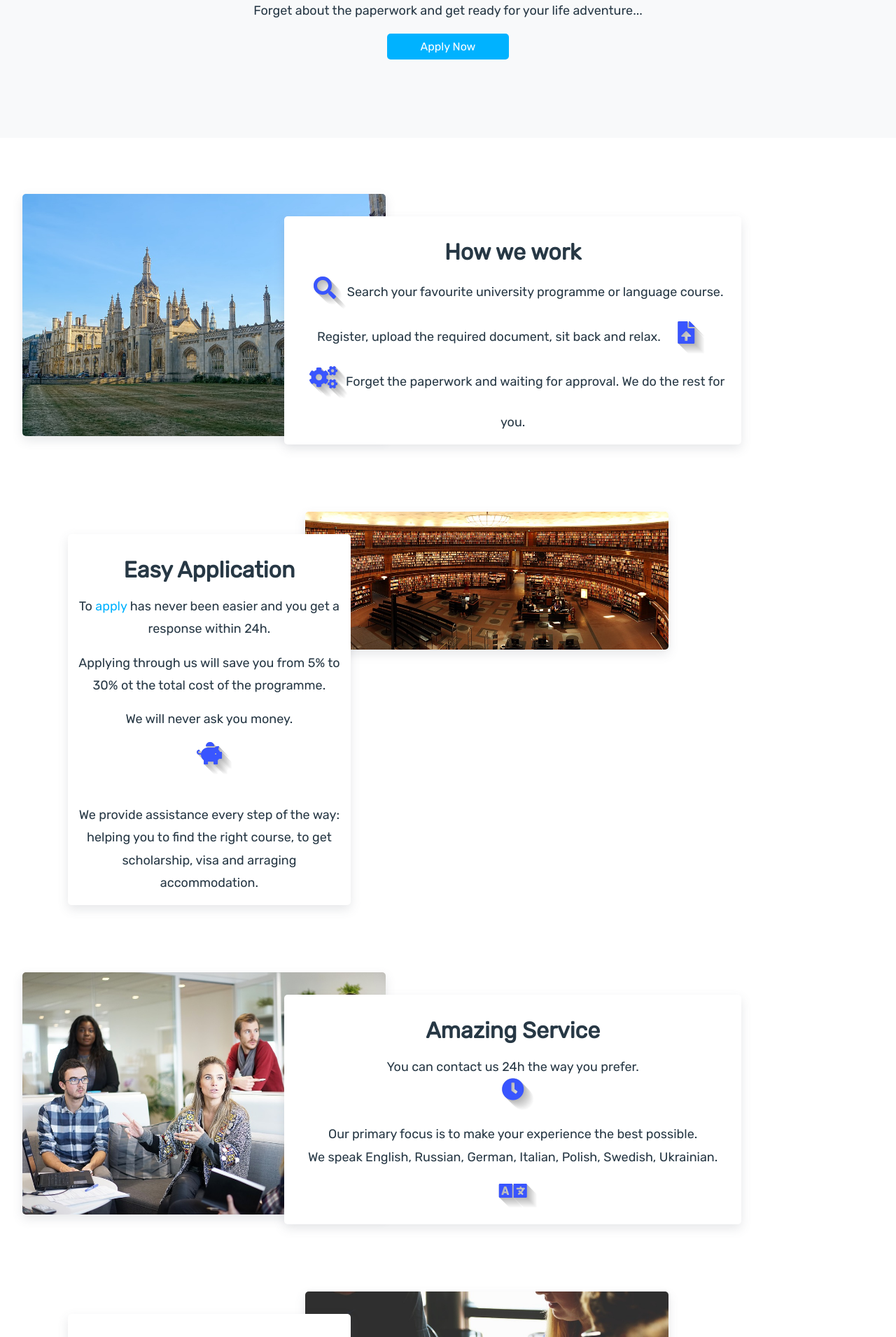
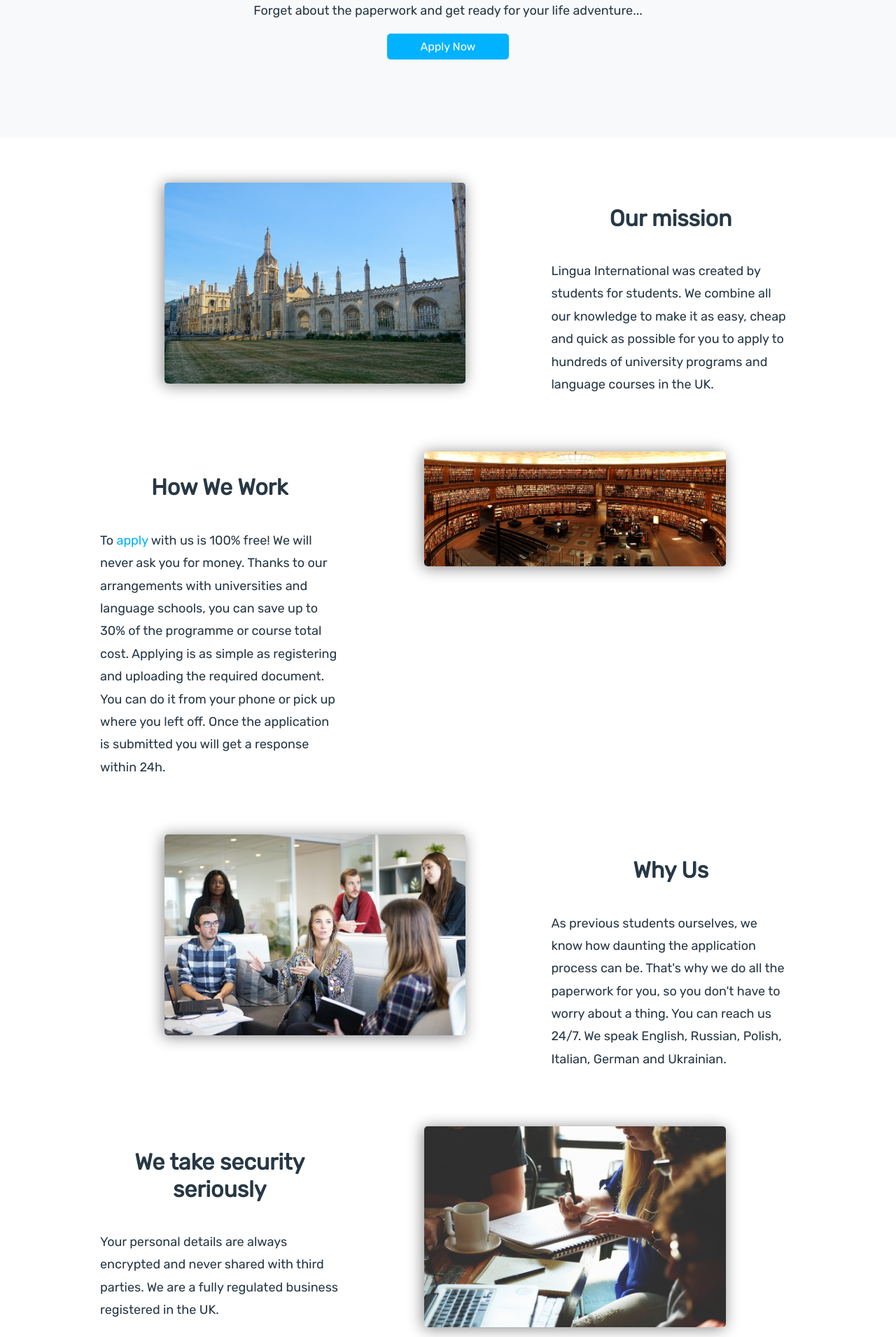
Before and after one commit to KristiKo/Lingua, a Django app: page / in a window 1280 px wide. Shown: the part 1127-3037 px from the top of the page at 70% size. Run offline with Django 3.2, Linux system fonts and the light colour scheme; some libraries are stand-ins or nearby versions.

Commit message:
changed central section

```diff
--- a/lingua/static/css/style.css
+++ b/lingua/static/css/style.css
@@ -559,28 +559,29 @@ ul > a:hover {
   }
 /* Center container */
 .lingua-center{
-    padding: 2rem;
-}
-.img-fluid{
+    margin: 4rem auto;
+    width: 80%;
+}
+.lingua-fluid{
+    display: block;
+    margin: 0 auto;
     border-radius: 5px;
-    box-shadow: 0 6px 15px 0 rgba( 85, 92, 107, .15 );
-}
-.overlap-left, .overlap-right{
-    background-color: white;
-    border-radius: 5px;
-    box-shadow: 0 6px 15px 0 rgba( 85, 92, 107, .15 );
-}
-.overlap-left{
-    margin: 2rem -10rem;
-}
-.overlap-right{
-    margin: 2rem -5rem 2rem 5rem;
-    z-index: 99;
-    max-width: 30%;
-}
-@media screen and (max-width:1000px){
-    .overlap-left, .overlap-right{
-        margin: 0;
+    max-width: 70%;
+    -webkit-box-shadow: -2px 2px 21px 0px rgba(133,133,133,1);
+    -moz-box-shadow: -2px 2px 21px 0px rgba(133,133,133,1);
+    box-shadow: -2px 2px 21px 0px rgba(133,133,133,1);
+}
+.reduced{
+    max-width: 60%;
+}
+.lingua-text-center p {
+    text-align: left;
+}
+@media only screen and (max-width: 1024px){
+    .lingua-center{
+        width: 100%;
+    }
+    .lingua-fluid, .reduced{
         max-width: 100%;
     }
 }
@@ -1581,8 +1582,6 @@ a:focus,a:hover,a{
     #wrapper.toggled-2 #sidebar-wrapper:hover {
         width: 250px;
     }
-
-
     #page-content-wrapper {
         padding: 20px;
         position: relative;
--- a/lingua/templates/lingua_templates/inc/center.html
+++ b/lingua/templates/lingua_templates/inc/center.html
@@ -1,71 +1,57 @@
 {% load staticfiles %}
-<section class="my-5">
-      <div class="row lingua-center linguaFade">
-        <div class="col-lg-5">
-        <div class="overlay rounded z-depth-2 mb-lg-0 mb-4">
-          <img class="img-fluid" src="{%static 'assets/cambridge.jpg' %}" alt="university application" title="visa uk">
-          <a>
-            <div class="mask rgba-white-slight"></div>
-          </a>
-        </div>
-      </div>
-      <div class="col-lg-6 overlap-left">
-        <h2 class="font-weight-bold mb-3"><strong>How we work</strong></h2>
-        <p><i class="fas fa-search lingua-icon-dark"></i>Search your favourite university programme or language course.</br>
-          Register, upload the required document, sit back and relax. <i class="fas fa-file-upload lingua-icon-dark"></i></br>
-          <i class="fas fa-cogs lingua-icon-dark"></i>Forget the paperwork and waiting for approval. We do the rest for you.</p>
-      </div>
+<section>
+  <div class="row lingua-center">
+    <div class="col-lg-8 reduced"><img class="lingua-fluid" src="{%static 'assets/cambridge.jpg' %}" alt="university application"
+        title="visa uk"></div>
+    <div class="col-lg-4 lingua-text-center">
+      <h2 class="font-weight-bold mb-3"><strong>Our mission</strong></h2>
+      <br>
+      <p>Lingua International was created by students for students.
+        We combine all our knowledge to make it as easy, cheap and quick as possible for you to apply to hundreds of university programs and language courses in the UK.
+      </p>
     </div>
-    <div class="row lingua-center linguaFade">
-      <div class="col-lg-6 overlap-right">
-        <h2 class="font-weight-bold mb-3"><strong>Easy Application</strong></h2>
-        <p>To <a href="{% url 'how_to_apply' %}">apply</a> has never been easier and you get a response within 24h.</p>
-            <p>Applying through us will save you from 5% to 30% ot the total cost of the programme.</p>
-            <p>We will never ask you money. </p><i class="fas fa-piggy-bank lingua-icon-dark"style="display:block;margin:0 auto;"></i></br>
-            <p>We provide assistance every step of the way: helping you to find the right course, to get scholarship, visa and arraging accommodation.</p>
-      </div>
-      <div class="col-lg-5">
-        <div class="overlay rounded z-depth-2">
-          <img class="img-fluid" src="{%static 'assets/library.jpg' %}" alt="University library" title="easy apply university">
-          <a>
-            <div class="mask rgba-white-slight"></div>
-          </a>
-        </div>
-      </div>
+  </div>
+
+  <div class="row lingua-center">
+    <div class="col-lg-4 lingua-text-center">
+      <h2 class="font-weight-bold mb-3"><strong>How We Work</strong></h2>
+      <br>
+      <p>To <a href="{% url 'how_to_apply' %}">apply</a> with us is 100% free!
+      We will never ask you for money.
+      Thanks to our arrangements with universities and language schools, you can save up to 30% of the programme or course total cost.
+      Applying is as simple as registering and uploading the required document. You can do it from your phone or pick up where you left off.
+      Once the application is submitted you will get a response within 24h.</p>
     </div>
-    <div class="row lingua-center linguaFade">
-      <div class="col-lg-5">
-        <div class="overlay rounded z-depth-2 mb-lg-0 mb-4">
-          <img class="img-fluid" src="{%static 'assets/students.jpg' %}" alt="service" title="discount uk university">
-          <a>
-            <div class="mask rgba-white-slight"></div>
-          </a>
-        </div>
-      </div>
-      <div class="col-lg-6 overlap-left">
-        <h2 class="font-weight-bold mb-3"><strong>Amazing Service</strong></h2>
-        <p>You can contact us 24h the way you prefer. </br>
-          <i class="fa fa-clock lingua-icon-dark"style="display:block;margin:0 auto;"></i>
-            Our primary focus is to make your experience the best possible.</br>
-            We speak English, Russian, German, Italian, Polish, Swedish, Ukrainian.</p>
-            <i class="fas fa-language lingua-icon-dark" style="display:block;margin:0 auto;"></i>
-      </div>
+    <div class="col-lg-8 reduced"><img class="lingua-fluid" src="{%static 'assets/library.jpg' %}" alt="University library"
+      title="easy university application"></div>
+  </div>
+
+  <div class="row lingua-center">
+    <div class="col-lg-8 reduced"><img class="lingua-fluid" src="{%static 'assets/students.jpg' %}" alt="discount uk university"
+        title="english language course"></div>
+    <div class="col-lg-4 lingua-text-center">
+      <h2 class="font-weight-bold mb-3"><strong>Why Us</strong></h2>
+      <br>
+      <p>As previous students ourselves, we know how daunting the application process can be.
+        That's why we do all the paperwork for you, so you don't have to worry about a thing.
+        You can reach us 24/7. We speak English, Russian, Polish, Italian, German and Ukrainian.
+      </p>
     </div>
-    <div class="row lingua-center linguaFade">
-        <div class="col-lg-6 overlap-right">
-          <h2 class="font-weight-bold mb-3"><strong>We take security seriously</strong></h2>
-          <p>Your personal details are always encrypted and never shared with third parties.  We are a fully regulated business registered in the UK.</p>
-          <div style="text-align: center;">
-            <i class="fas fa-shield-alt lingua-icon-dark"style="display:inline-block;margin:0 auto;"></i><i class="fas fa-database lingua-icon-dark"style="display:inline-block;margin:0 auto;"></i>
-          </div>
-        </div>
-        <div class="col-lg-5">
-          <div class="overlay rounded z-depth-2">
-            <img class="img-fluid" src="{%static 'assets/study.jpg' %}" alt="security" title="privacy and security">
-            <a>
-              <div class="mask rgba-white-slight"></div>
-            </a>
-          </div>
-        </div>
-      </div>
-  </section>
+  </div>
+
+  <div class="row lingua-center">
+    <div class="col-lg-4 lingua-text-center">
+      <h2 class="font-weight-bold mb-3"><strong>We take security seriously</strong></h2>
+      <br>
+      <p>Your personal details are always encrypted and never shared with third parties. We are a fully regulated business registered in the UK.</p>
+    </div>
+    <div class="col-lg-8 reduced"><img class="lingua-fluid" src="{%static 'assets/study.jpg' %}" alt="security"
+      title="privacy and security"></div>
+  </div>
+</section>
+
+<!-- <i class="fas fa-search lingua-icon-dark"></i>
+<i class="fas fa-file-upload lingua-icon-dark"></i>
+<i class="fas fa-cogs lingua-icon-dark"></i>
+<i class="fas fa-piggy-bank lingua-icon-dark"style="display:block;margin:0 auto;"></i>
+ <i class="fa fa-clock lingua-icon-dark"style="display:block;margin:0 auto;"></i> -->
```
